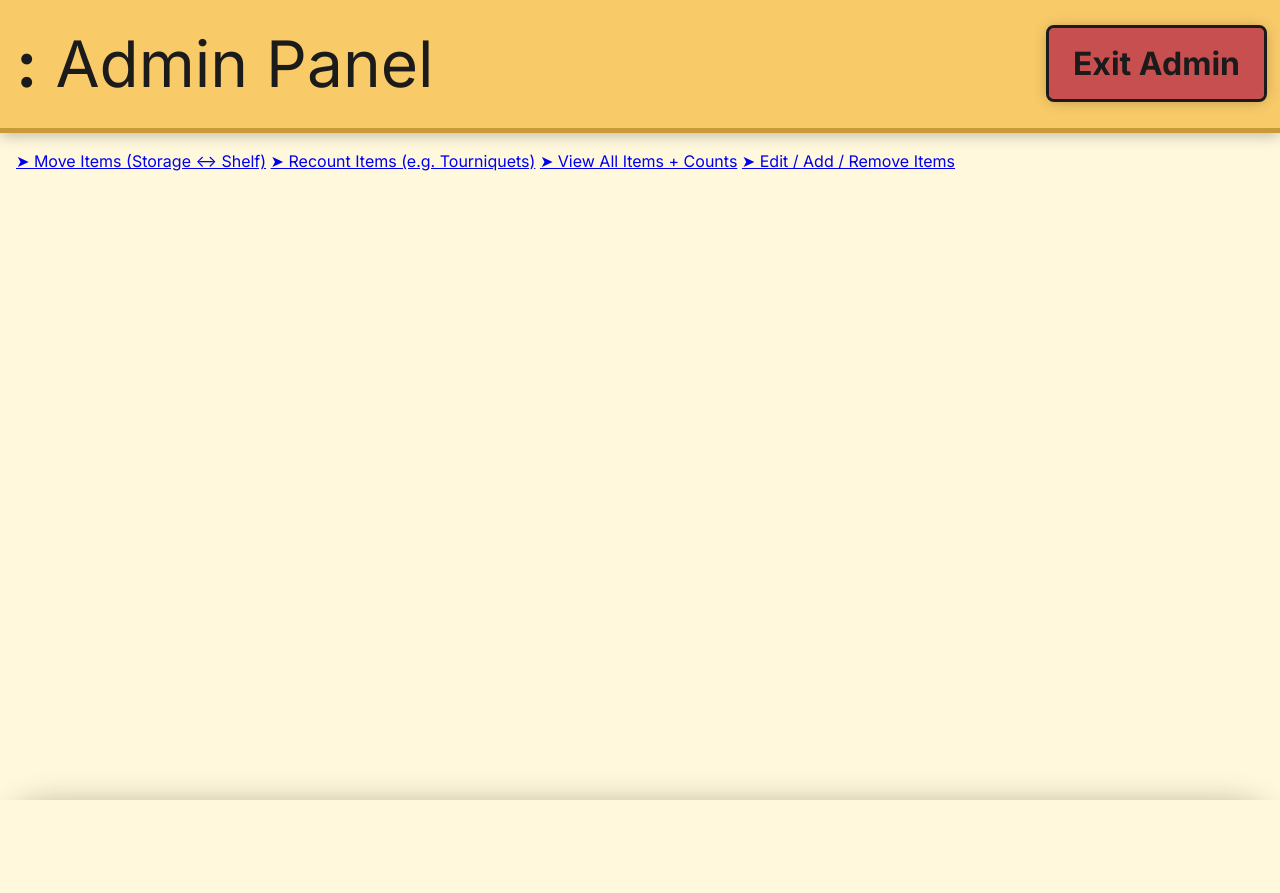
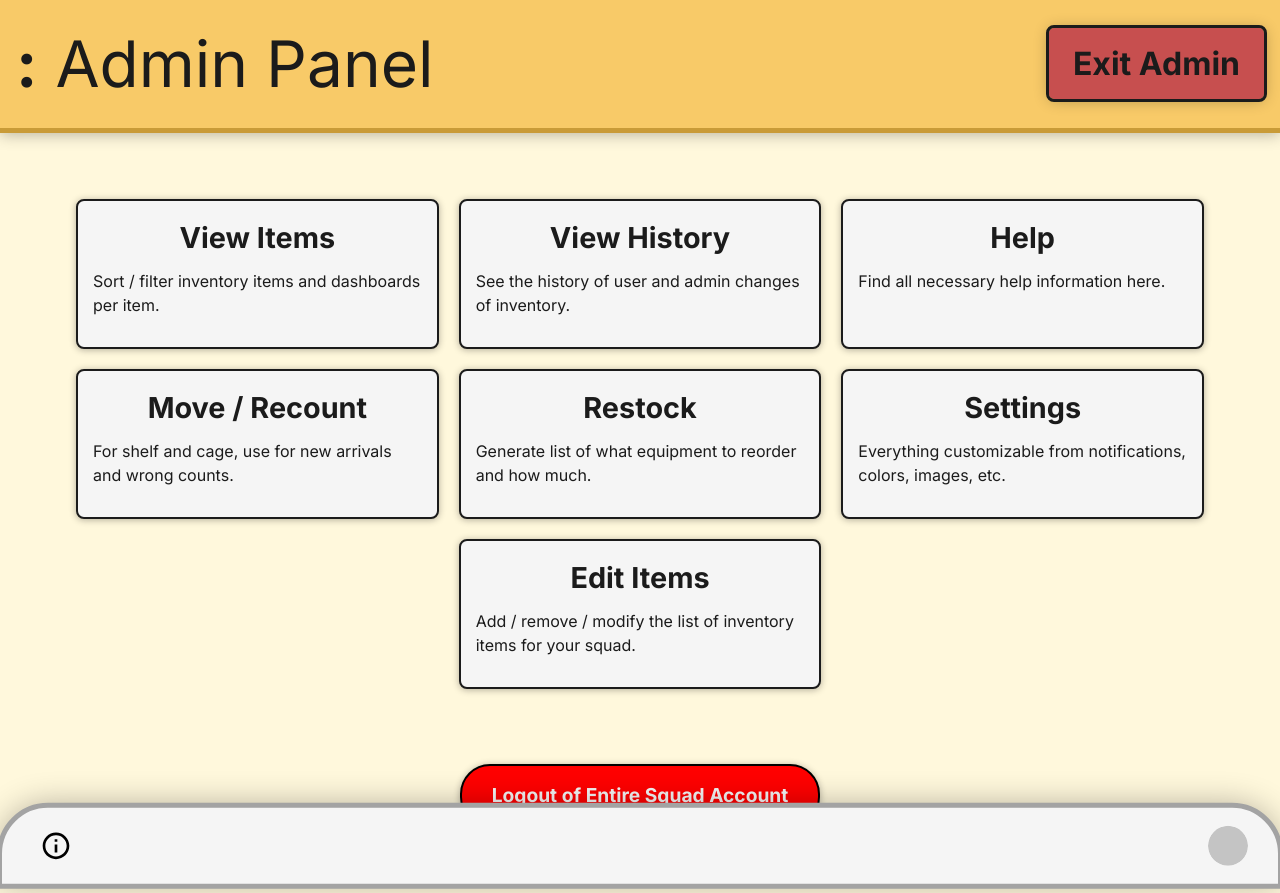
Before and after one commit to matthewmammano/inventory-iq, a Flask app: template app/inventory/templates/admin_panel.html in a window 1280 px wide. Before the commit the page ends 800 px from the top, so only its background shows below. Run offline with Flask 3, Linux system fonts and the light colour scheme; the template is opened without the code that fills it, so the values that code supplies are empty.

Commit message:
Basic fixes for simplicity

```diff
--- a/app/auth/models.py
+++ b/app/auth/models.py
@@ -2,6 +2,7 @@
 from app import db
 from datetime import datetime
 from werkzeug.security import generate_password_hash, check_password_hash
+from flask import session
 
 
 class Users(db.Model, UserMixin):
--- a/app/inventory/guest_routes.py
+++ b/app/inventory/guest_routes.py
@@ -65,7 +65,7 @@
             session['admin'] = True
             session['admin_last_active'] = datetime.now(timezone.utc).timestamp()
             flash('Admin access granted.', 'success')
-            return redirect(url_for('admin.admin_panel', squad=squad, admin=True))
+            return redirect(url_for('admin.admin_panel', squad=squad))
         else:
             flash('Invalid PIN entered. Please try again.', 'error')
             return render_template('admin_login.html', squad=squad, admin=True)
--- a/app/inventory/templates/admin_panel.html
+++ b/app/inventory/templates/admin_panel.html
@@ -8,11 +8,60 @@
 {% block header_title %}{{squad}}{% endblock %}
 {% block sub_title %}Admin Panel{% endblock %}
 
+{% block extra_css %}
+<link rel="stylesheet" href="{{ url_for('static', filename='css/admin_panel.css') }}">
+{% endblock %}
+
 {% block content %}
 
-<a class="action-link" href="{{ url_for('admin.move_items', squad=squad) }}">➤ Move Items (Storage ↔ Shelf)</a>
-<a class="action-link" href="{{ url_for('admin.recount_items', squad=squad) }}">➤ Recount Items (e.g. Tourniquets)</a>
-<a class="action-link" href="{{ url_for('admin.admin_view_items', squad=squad) }}">➤ View All Items + Counts</a>
-<a class="action-link" href="{{ url_for('admin.save_items', squad=squad) }}">➤ Edit / Add / Remove Items</a>
+<div class="admin-container">
+    <div class="admin-grid">
+        <div class="admin-card">
+            <h2>View Items</h2>
+            <p>Sort / filter inventory items and dashboards per item.</p>
+            <a class="card-link" href="{{ url_for('admin.admin_view_items', squad=squad) }}"></a>
+        </div>
+
+        <div class="admin-card">
+            <h2>View History</h2>
+            <p>See the history of user and admin changes of inventory.</p>
+            <a class="card-link" href="#"></a>
+        </div>
+
+        <div class="admin-card">
+            <h2>Help</h2>
+            <p>Find all necessary help information here.</p>
+            <a class="card-link" href="{{ url_for('admin.help_page', squad=squad) }}"></a>
+        </div>
+
+        <div class="admin-card">
+            <h2>Move / Recount</h2>
+            <p>For shelf and cage, use for new arrivals and wrong counts.</p>
+            <a class="card-link" href="{{ url_for('admin.move_items', squad=squad) }}"></a>
+        </div>
+
+        <div class="admin-card">
+            <h2>Restock</h2>
+            <p>Generate list of what equipment to reorder and how much.</p>
+            <a class="card-link" href="{{ url_for('admin.recount_items', squad=squad) }}"></a>
+        </div>
+
+        <div class="admin-card">
+            <h2>Settings</h2>
+            <p>Everything customizable from notifications, colors, images, etc.</p>
+            <a class="card-link" href="#"></a>
+        </div>
+
+        <div class="admin-card">
+            <h2>Edit Items</h2>
+            <p>Add / remove / modify the list of inventory items for your squad.</p>
+            <a class="card-link" href="{{ url_for('admin.save_items', squad=squad) }}"></a>
+        </div>
+    </div>
+
+    <div class="logout-container">
+        <a href="{{ url_for('auth.logout') }}" class="logout-button">Logout of Entire Squad Account</a>
+    </div>
+</div>
 
 {% endblock %}
--- /dev/null
+++ b/app/static/css/admin_panel.css
@@ -0,0 +1,83 @@
+/* Admin Panel Styles */
+:root {
+    --admin-bg-color: #ffd578;
+    --admin-border-color: #ff0000;
+    --admin-button-color: #ff2222;
+    --admin-button-hover: #e60000;
+    --card-text-color: #333;
+    --card-shadow: 0 2px 5px rgba(0, 0, 0, 0.1);
+    --exit-button-bg: #e97474;
+    --exit-button-text: #000;
+}
+
+/* Overall container */
+.admin-container {
+    width: 100%;
+    margin: 0 auto;
+    padding: 50px;
+}
+
+/* Grid layout for cards */
+.admin-grid {
+    display: flex;
+    flex-wrap: wrap;
+    gap: 20px;
+    justify-content: center;
+}
+
+/* Individual card styling */
+.admin-card {
+    position: relative;
+    background-color: var(--most-white);
+    border: 2px solid var(--most-black);
+    border-radius: 8px;
+    padding: 15px;
+    width: calc(33.333% - 20px);
+    min-height: 150px;
+    box-shadow: 0 1px 7px var(--shadow-color);
+    display: flex;
+    flex-direction: column;
+    overflow: hidden;
+}
+
+/* Card title */
+.admin-card h2 {
+    font-size: 1.8rem;
+    margin-bottom: 10px;
+    text-align: center;
+}
+
+/* Card description text */
+.admin-card p {
+    font-size: 1rem;
+}
+
+/* Make entire card clickable */
+.card-link {
+    position: absolute;
+    top: 0;
+    right: 0;
+    bottom: 0;
+    left: 0;
+    z-index: 1;
+}
+
+/* Logout button container */
+.logout-container {
+    text-align: center;
+    margin-top: 75px;
+}
+
+/* Logout button styling */
+.logout-button {
+    display: inline-block;
+    background-color: var(--admin-color1);
+    color: var(--most-white);
+    font-size: 1.2rem;
+    font-weight: bold;
+    padding: 15px 30px;
+    border-radius: 30px;
+    text-decoration: none;
+    box-shadow: 0 1px 7px var(--shadow-color);
+    border: 2px solid black;
+}
--- a/app/static/css/base.css
+++ b/app/static/css/base.css
@@ -62,7 +62,7 @@
 body {
     font-family: "Inter", -apple-system, BlinkMacSystemFont, "Segoe UI", Roboto, Helvetica, Arial, sans-serif;
     background-color: var(--background-color);
-    color:var(--most-black);
+    color: var(--most-black);
     min-height: 100vh;
     scroll-behavior: smooth;
 }
```
Also changed, not shown: app/auth/routes.py (+7 -3 lines), app/inventory/admin_routes.py (+5 -5 lines), app/inventory/templates/admin_help.html (renamed from app/inventory/templates/help.html).
